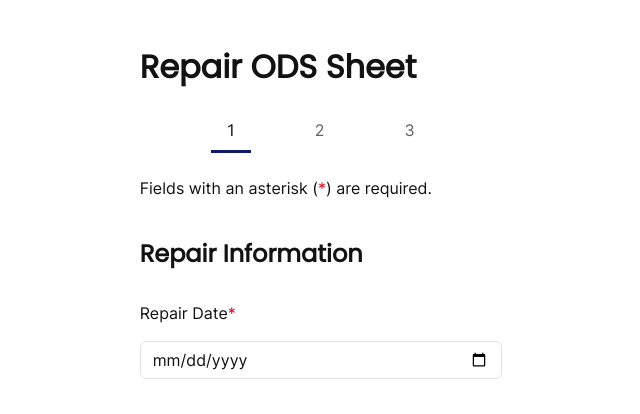
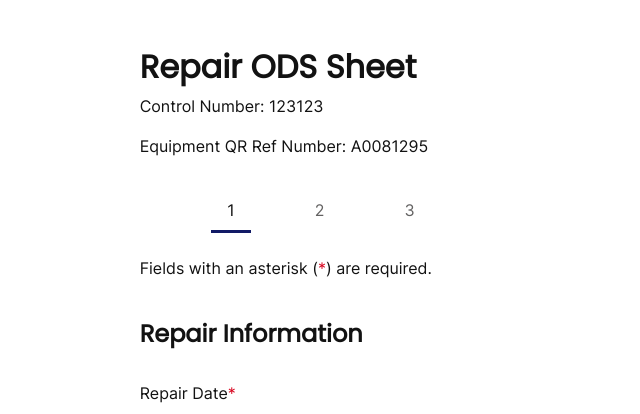
Before and after one commit to Christopher-DSA/Week2TempRefit, a Flask app: template templates/equipment/repair_ODS_Sheet.html in a window 1280 px wide. Shown: the top 414 px of the page, without its empty margins (319-959 px from the left). Run offline with Flask 3, Linux system fonts and the light colour scheme; the template is opened without the code that fills it, so the values that code supplies are empty.

Commit message:
creating the control nr and equipment QR Ref Nr

```diff
--- a/templates/equipment/repair_ODS_Sheet.html
+++ b/templates/equipment/repair_ODS_Sheet.html
@@ -38,13 +38,13 @@
         <div class="row justify-content-center mt-5">
             <div class="col-sm-10 col-md-8 col-lg-6 col-xl-4">
                 <form class="px-4">
-                    <!-- Start: Form Header -->
                     <div class="row mb-3">
                         <div class="col">
                             <h2>Repair ODS Sheet</h2>
+                            <p>Control Number: 123123</p>
+                            <p>Equipment QR Ref Number: A0081295</p>
                         </div>
-                    </div><!-- End: Form Header -->
-                    <!-- Start: Form Tabs -->
+                    </div>
                     <div class="row mb-5">
                         <div class="col">
                             <div>
```
Also changed, not shown: templates/equipment/QR_Scanner.html (+2 -5 lines).
